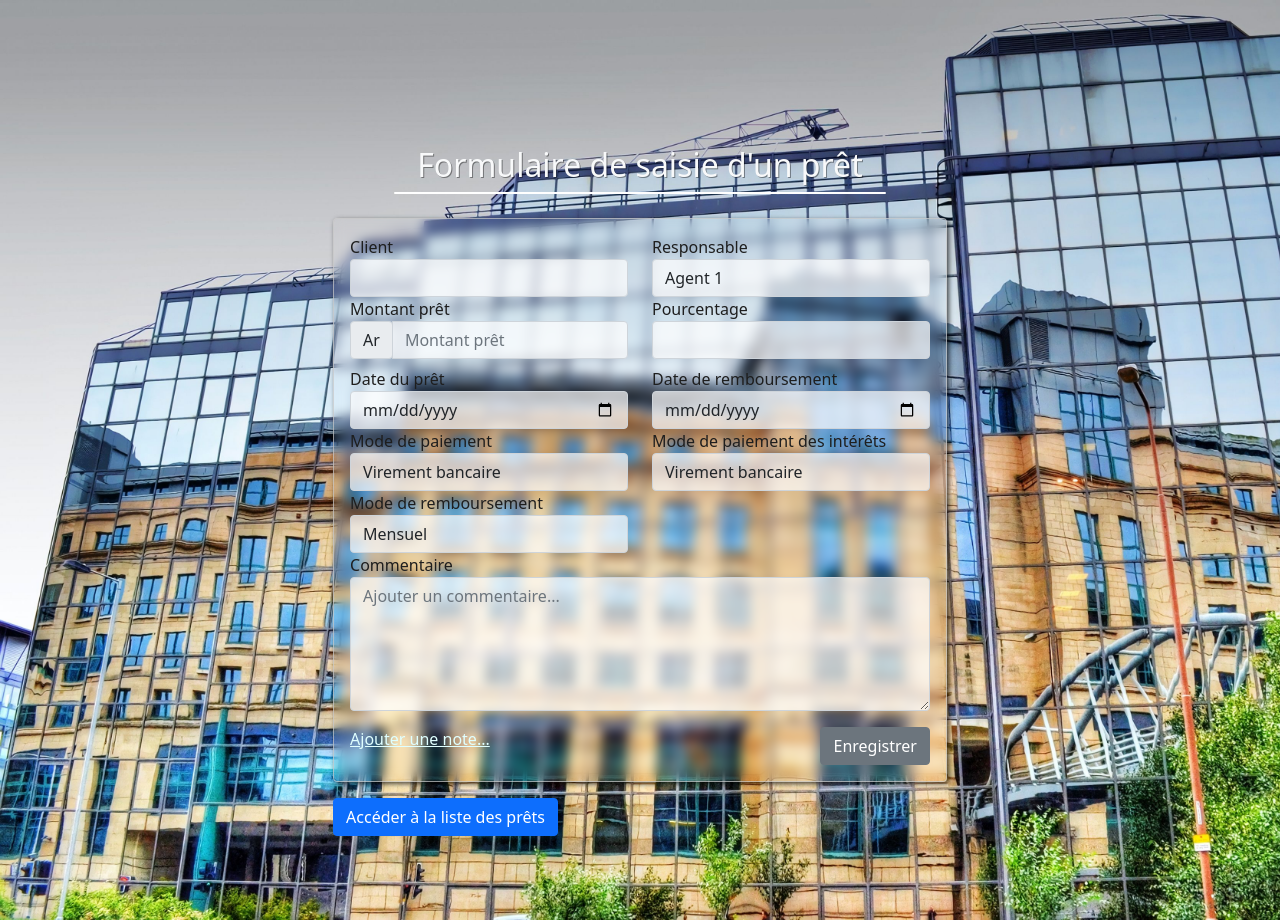
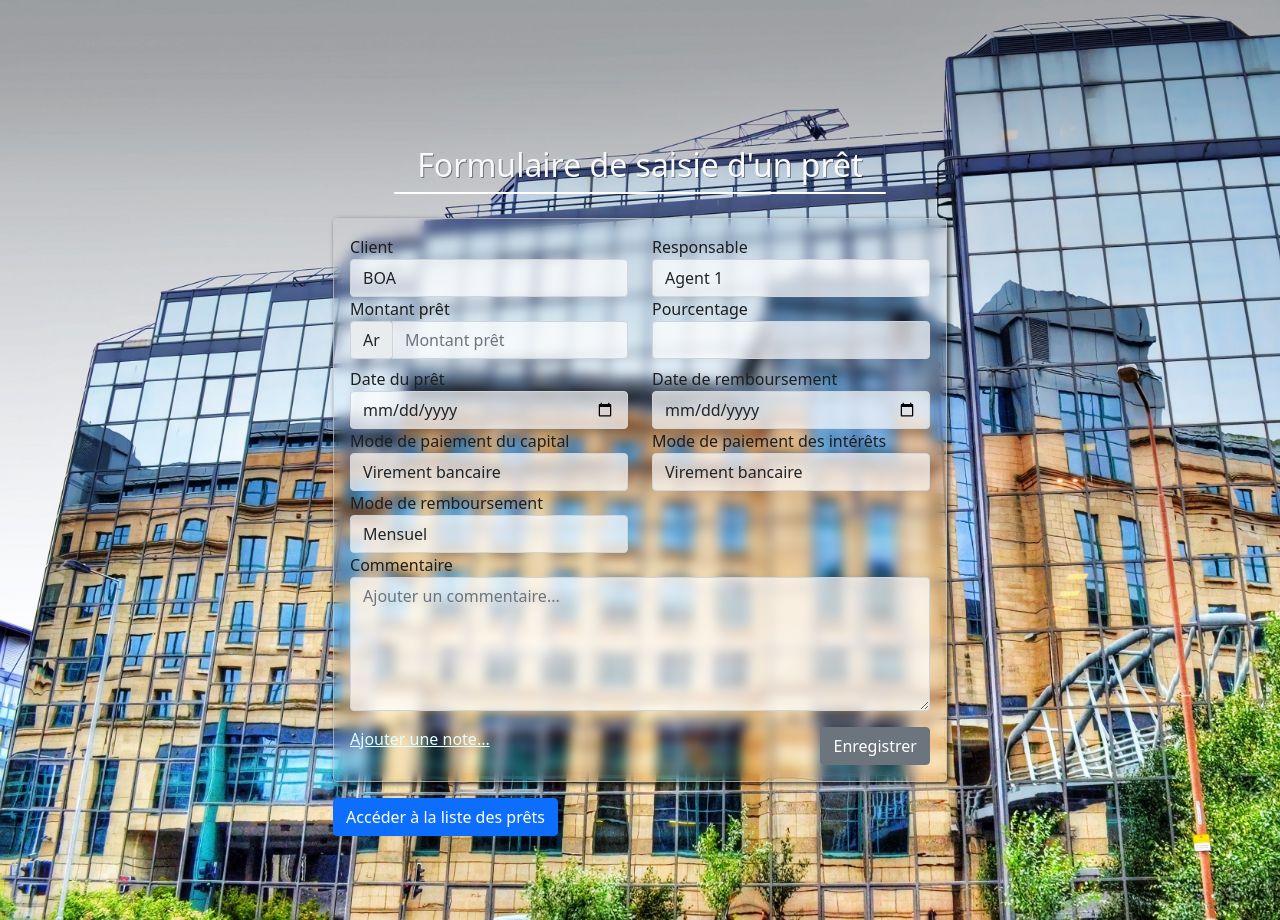
Before and after one commit to acf-patrick/bank, a PHP site: page / in a window 1280 px wide. Run offline with PHP 8.4, Linux system fonts and the light colour scheme; style sheets or scripts are compiled from the project's sources.

Commit message:
update form

```diff
--- a/assets/css/form.scss
+++ b/assets/css/form.scss
@@ -1,6 +1,6 @@
 .wrapper {
     @if 100vw > 400 {
-        width: 85%;
+        width: 90%;
     }
     transform: translateY(15%);
 }
--- a/index.html
+++ b/index.html
@@ -18,7 +18,11 @@
         <div class="row">
             <div class="col-md-6">
                 <label for="client">Client</label>
-                <input class="form-control reg-opacity" type="text" id="client">
+                <select name="client" id="client" class="form-control reg-opacity">
+                    <option value="boa">BOA</option>
+                    <option value="avitech">Avitech</option>
+                    <option value="accesBanque">Accès Banque</option>
+                </select>
             </div>
             <div class="col-md-6">
                 <label for="resp">Responsable</label>
@@ -55,7 +59,7 @@
         </div>
         <div class="row">
             <div class="col-md-6">
-                <label for="paymentMode">Mode de paiement</label>
+                <label for="paymentMode">Mode de paiement du capital</label>
                 <select name="paymentMode" id="paymentMode" class="form-control reg-opacity">
                     <option>Virement bancaire</option>
                     <optgroup label="Mobile Money">
```
Also changed, not shown: 1 other file.
